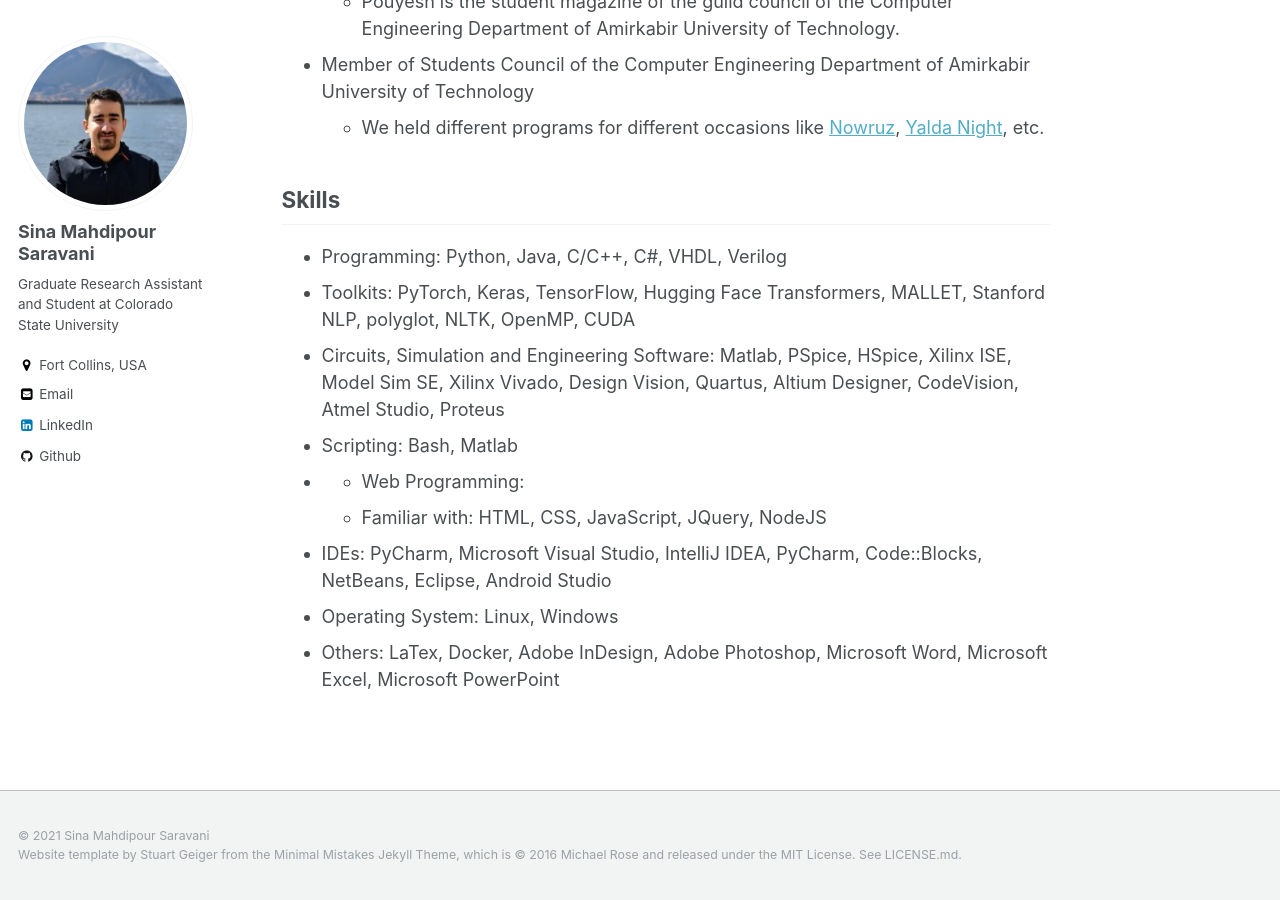
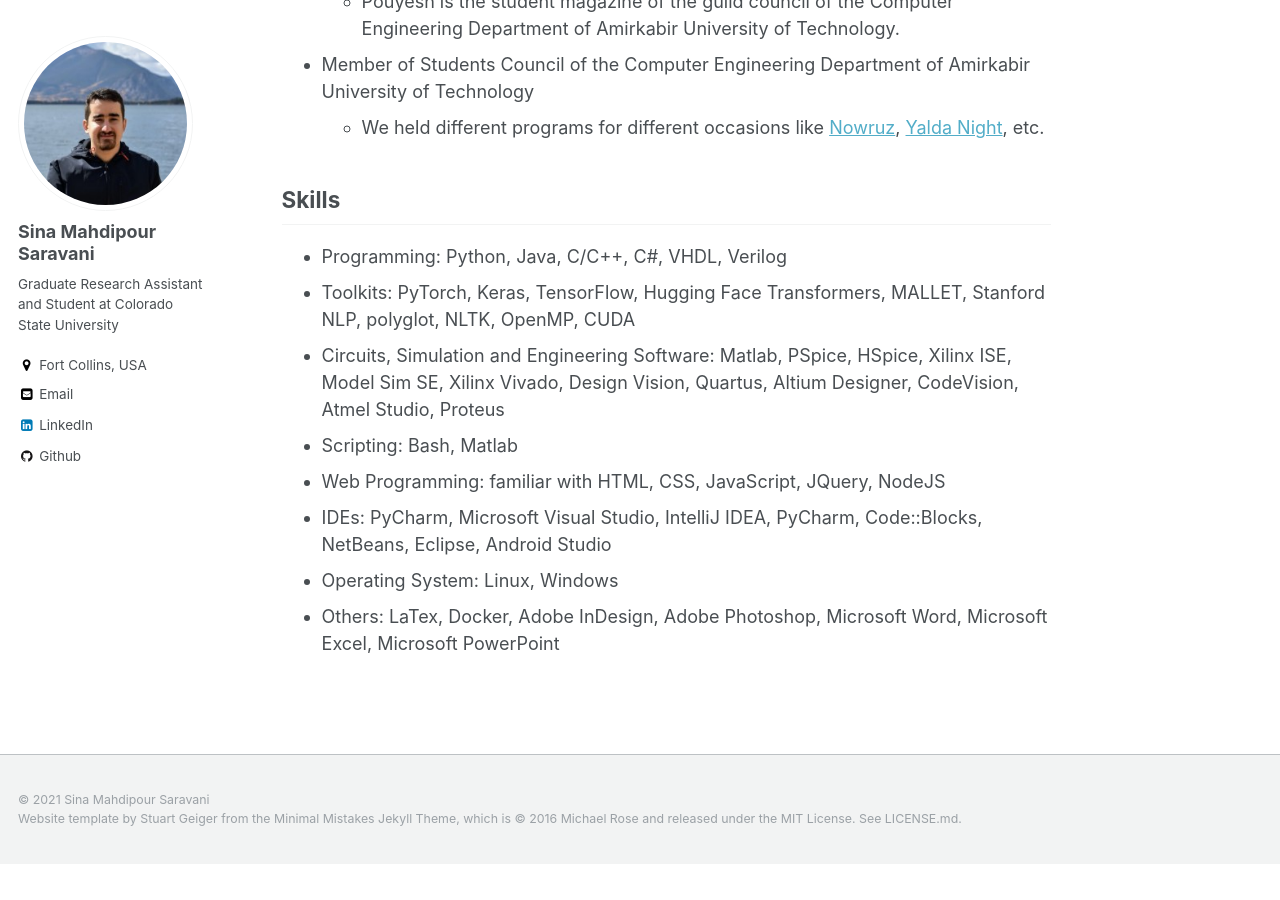
Before and after one commit to sinamps/sinamps.github.io, a Jekyll site: the page built from _pages/cv.md, in a window 1280 px wide and 900 px high, scrolled down 685 px. Built offline with Jekyll 4.4.1, drawn with Linux system fonts in a browser that asks for light colours; after the commit the page ends 1549 px from its top, so only the background shows below that.

Commit message:
Update cv.md

```diff
--- a/_pages/cv.md
+++ b/_pages/cv.md
@@ -34,8 +34,7 @@ The PDF version of CV is available here:<br>
 * Toolkits: PyTorch, Keras, TensorFlow, Hugging Face Transformers, MALLET, Stanford NLP, polyglot, NLTK, OpenMP, CUDA
 * Circuits, Simulation and Engineering Software: Matlab, PSpice, HSpice, Xilinx ISE, Model Sim SE, Xilinx Vivado, Design Vision, Quartus, Altium Designer, CodeVision, Atmel Studio, Proteus
 * Scripting: Bash, Matlab
-* * Web Programming:
-  * Familiar with: HTML, CSS, JavaScript, JQuery, NodeJS
+* Web Programming: familiar with HTML, CSS, JavaScript, JQuery, NodeJS
 * IDEs: PyCharm, Microsoft Visual Studio, IntelliJ IDEA, PyCharm, Code::Blocks, NetBeans, Eclipse, Android Studio
 * Operating System: Linux, Windows
 * Others: LaTex, Docker, Adobe InDesign, Adobe Photoshop, Microsoft Word, Microsoft Excel, Microsoft PowerPoint
```
